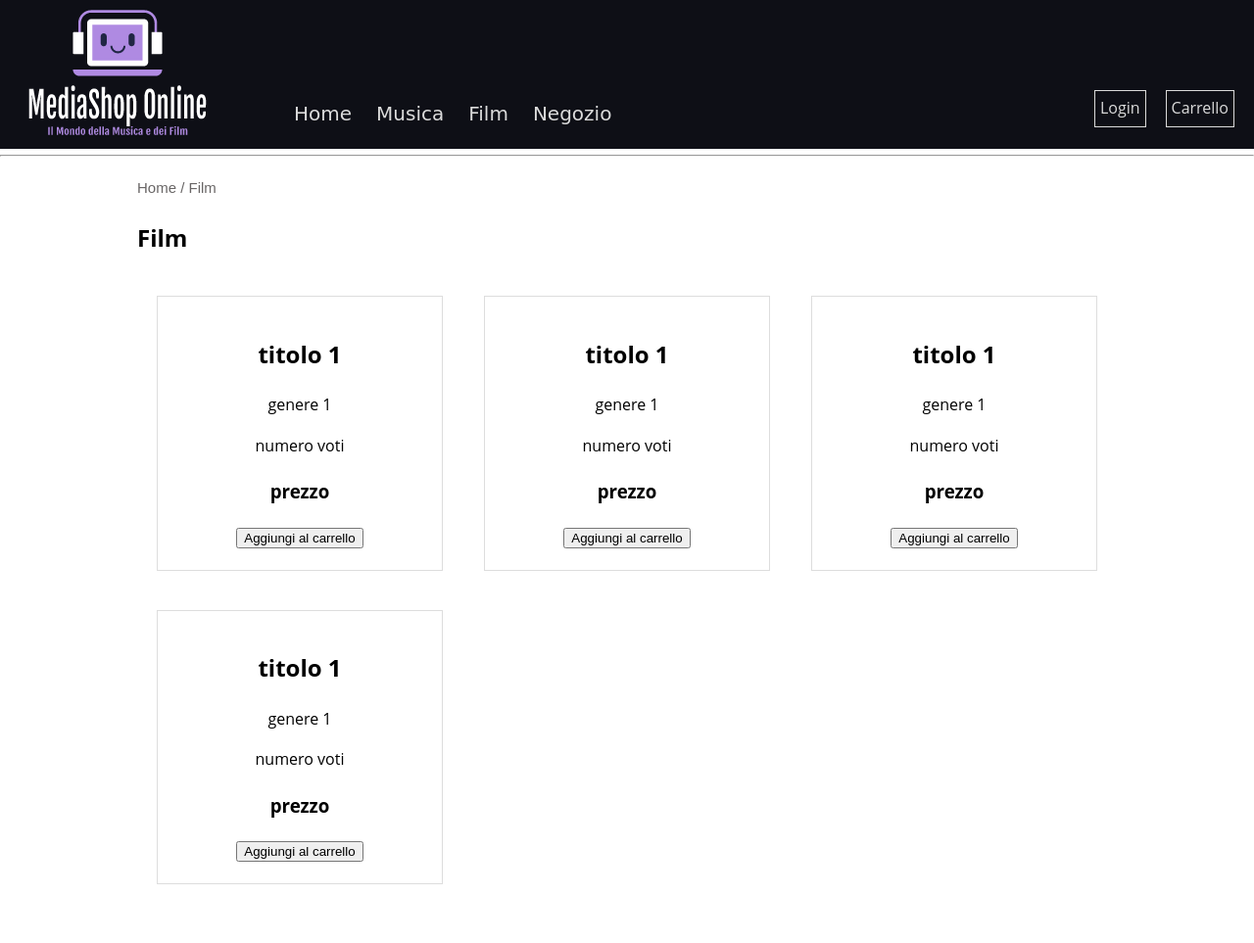
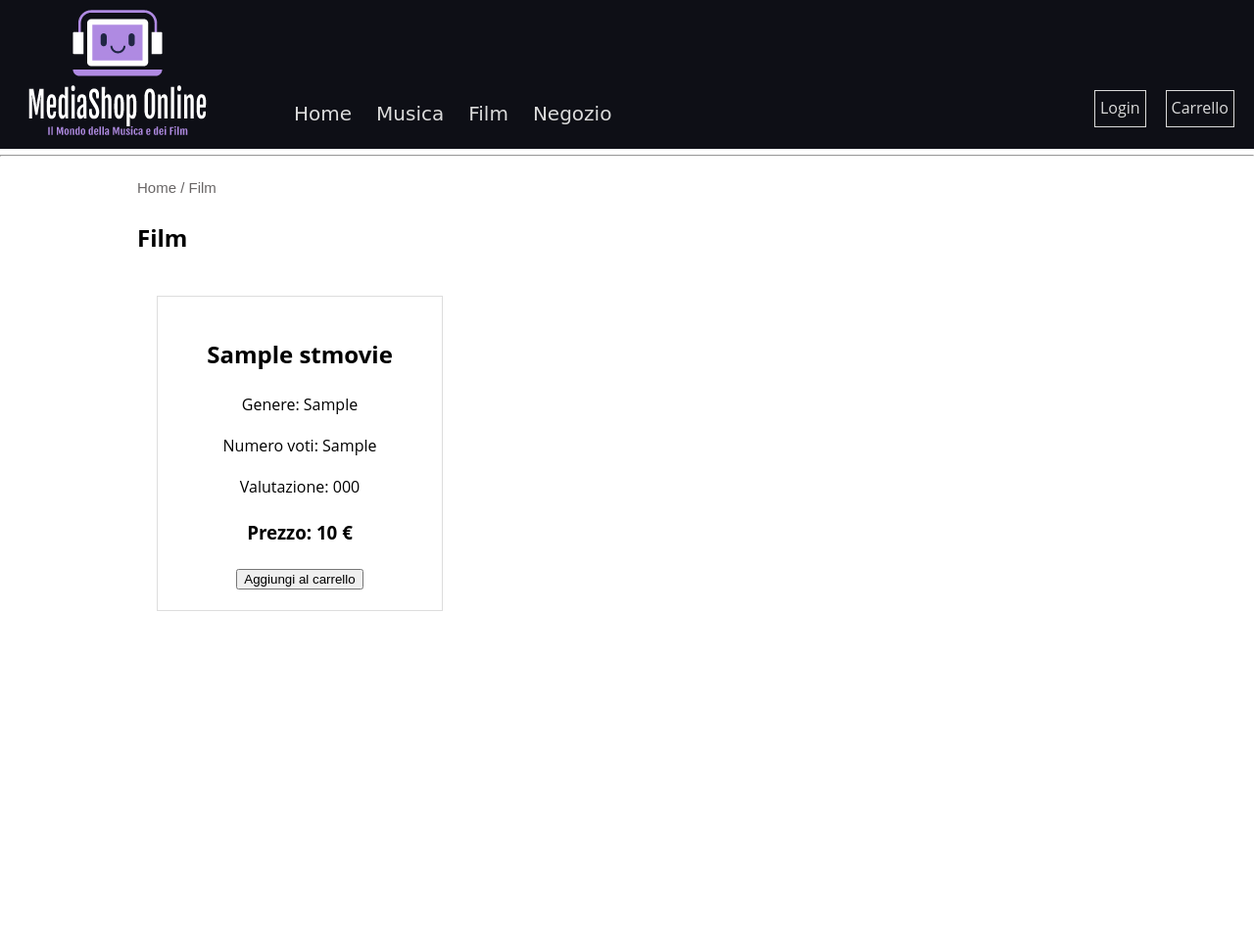
Before and after one commit to spar-git/stefano.parente.PHP-MySQL, a PHP site: page /film.php in a window 1280 px wide. Shown: the whole page at 98% size. After the commit the page ends 624 px from the top, so only its background shows below. Run offline with PHP 8.4, Linux system fonts and the light colour scheme; tables that the repository leaves empty or names only in its code hold one stand-in row (values such as "Sample post").

Commit message:
Update film.php

```diff
--- a/film.php
+++ b/film.php
@@ -1,3 +1,11 @@
+<?php
+require_once("./connessione.php");
+
+$mysqliConnection = new mysqli("localhost", "root", "pass123", $db_name);
+
+?>
+
+
 <!DOCTYPE html
 PUBLIC "-//W3C//DTD XHTML 1.0 Strict//EN"
 "http://www.w3.org/TR/xhtml1/DTD/xhtml1-strict.dtd">
@@ -21,37 +29,25 @@ PUBLIC "-//W3C//DTD XHTML 1.0 Strict//EN"
 
 <div>
 	<div class="box-prodotti">
-    	<div class="prodotti">
-        	<h2>titolo 1</h2>
-        	<p>genere 1</p>
-			<p>numero voti</p>
-			<h3>prezzo</h3>
-        	<input class="button" type="submit" name="invio" value="Aggiungi al carrello">
-    	</div>
+	<?php
+		$sql = "SELECT title, genere, costoMovie, stelle, numVotiMovie FROM $STmovie_table_name";
+		$resultQ = $mysqliConnection->query($sql);
 
-		<div class="prodotti">
-        	<h2>titolo 1</h2>
-        	<p>genere 1</p>
-			<p>numero voti</p>
-			<h3>prezzo</h3>
-        	<input class="button" type="submit" name="invio" value="Aggiungi al carrello">
-    	</div>
-
-		<div class="prodotti">
-        	<h2>titolo 1</h2>
-        	<p>genere 1</p>
-			<p>numero voti</p>
-			<h3>prezzo</h3>
-        	<input class="button" type="submit" name="invio" value="Aggiungi al carrello">
-    	</div>
-
-		<div class="prodotti">
-        	<h2>titolo 1</h2>
-        	<p>genere 1</p>
-			<p>numero voti</p>
-			<h3>prezzo</h3>
-        	<input class="button" type="submit" name="invio" value="Aggiungi al carrello">
-    	</div>
+		if ($resultQ) {
+			while ($row = $resultQ->fetch_assoc()) {
+				echo "<div class=\"prodotti\">
+					<h2>" . $row["title"] . "</h2>
+					<p>Genere: " . $row["genere"] . "</p>
+					<p>Numero voti: " . $row["numVotiMovie"] . "</p>
+					<p>Valutazione: " . $row["stelle"] . "</p>
+					<h3>Prezzo: " . $row["costoMovie"] . " €</h3>
+					<input class=\"button\" type=\"submit\" name=\"invio\" value=\"Aggiungi al carrello\">
+				</div>";
+			}
+		} else {
+			echo "Errore nella query: " . $mysqliConnection->error;
+		}
+	?>
 	</div>
 </div>
 
```
